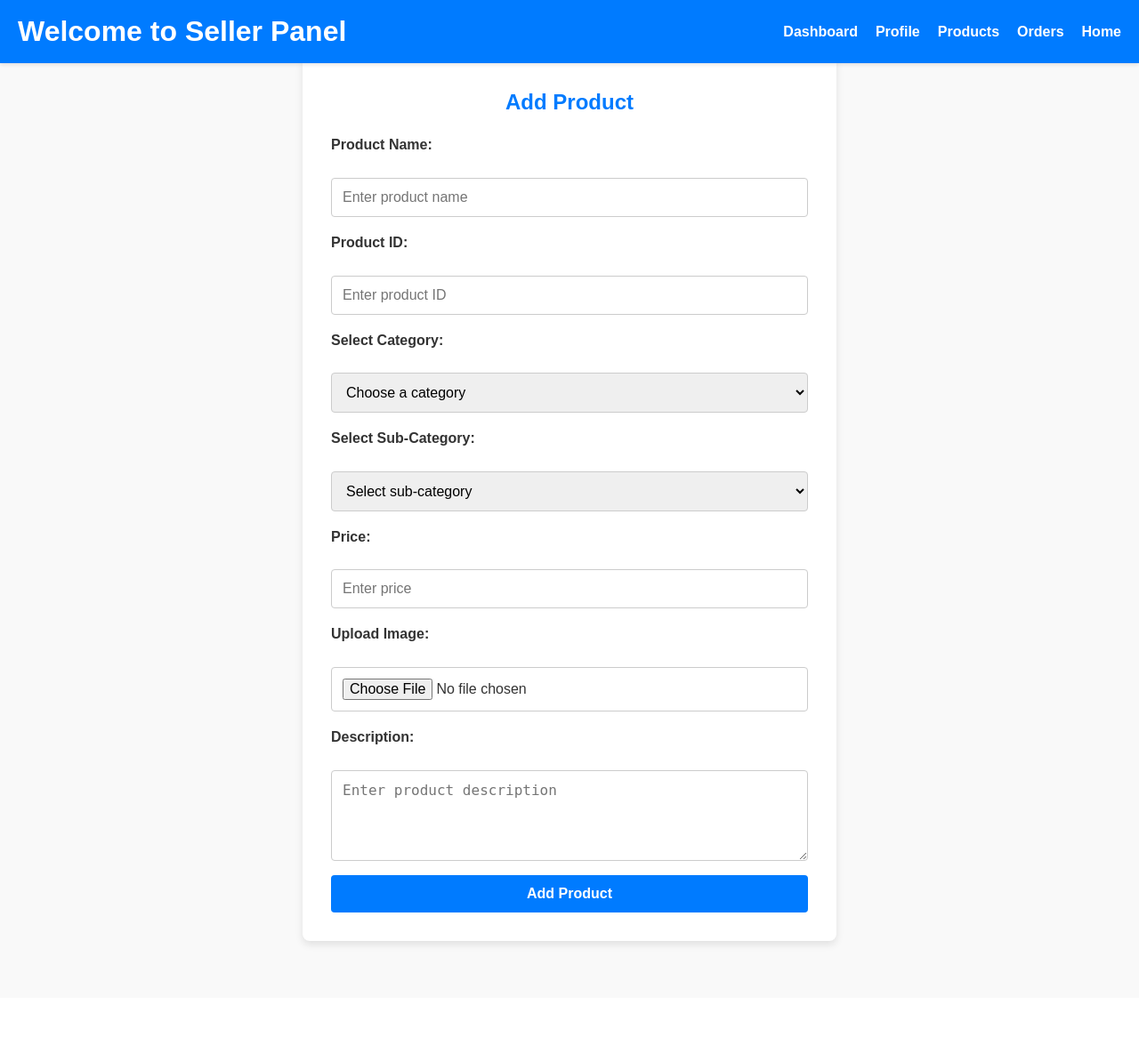
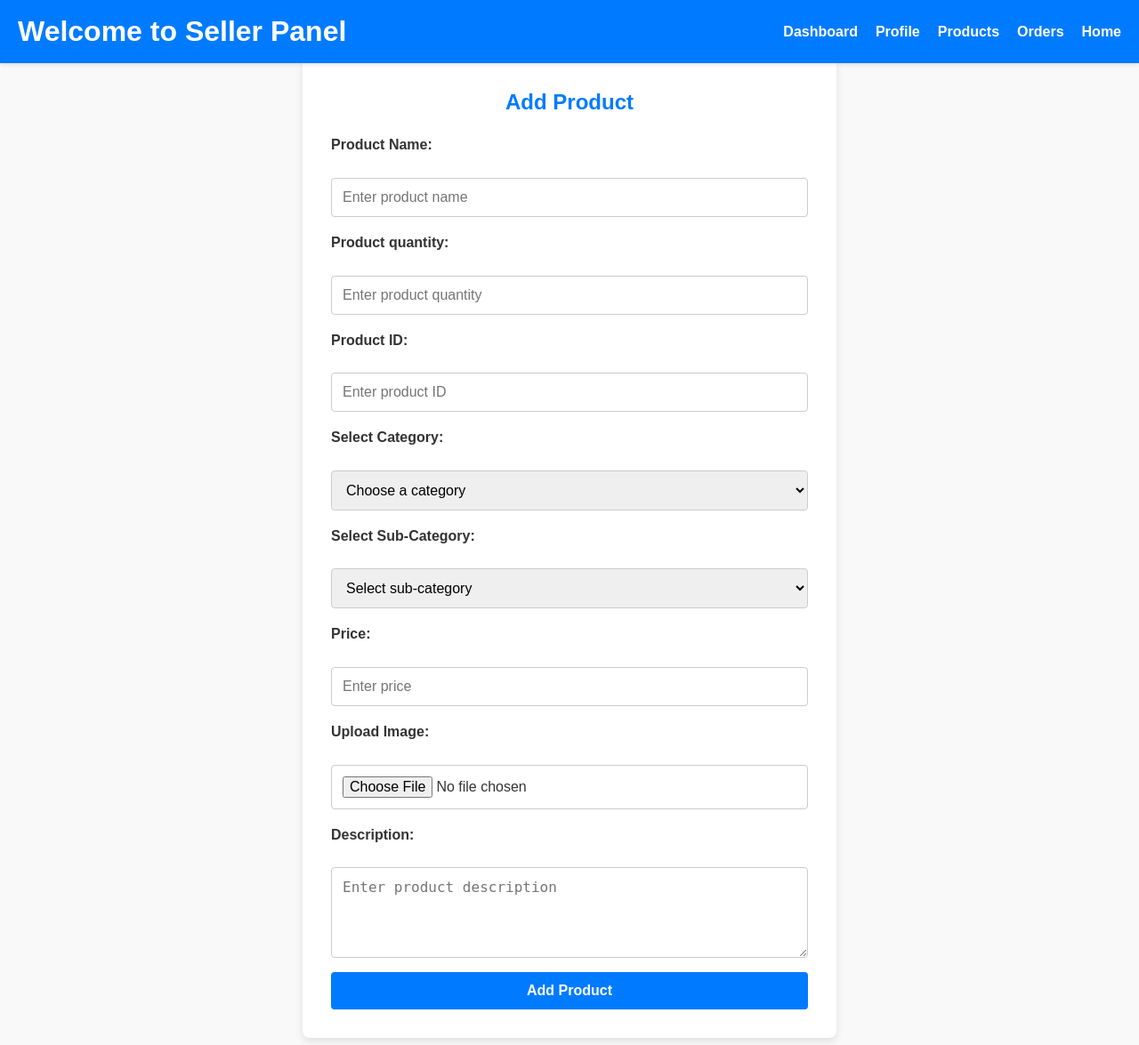
Before and after one commit to Sampathcode12/E-commerce-site, a PHP site: page /add_product.php in a window 1280 px wide. Shown: the top 1175 px of the page at 89% size. Before the commit the page ends 1065 px from the top, so only its background shows below. Run offline with PHP 8.4, Linux system fonts and the light colour scheme; the visitor is signed in with stand-in values (Sample User, id 1).

Commit message:
after ading quantiti funtion in add product

```diff
--- a/page/add_product.php
+++ b/page/add_product.php
@@ -15,6 +15,7 @@
 
 if ($_SERVER['REQUEST_METHOD'] === 'POST' && isset($_POST['add_product'])) {
     $name = htmlspecialchars($_POST['name']);
+    $product_quantity = htmlspecialchars($_POST['quantity']);
     $product_id = htmlspecialchars($_POST['product_ID']);
     $category = htmlspecialchars($_POST['category']);
     $sub_category = htmlspecialchars($_POST['sub-category']);
@@ -39,10 +40,10 @@
         $allowed_types = ['image/jpeg', 'image/png', 'image/gif'];
         if (in_array($_FILES['image']['type'], $allowed_types) && $_FILES['image']['size'] <= 2 * 1024 * 1024) {
             if (move_uploaded_file($_FILES["image"]["tmp_name"], $image_path)) {
-                $sql = "INSERT INTO products (name, product_ID, category, sub_category, price, image_path, description)
-                        VALUES (?, ?, ?, ?, ?, ?, ?)";
+                $sql = "INSERT INTO products (name,quantity, product_ID, category, sub_category, price, image_path, description)
+                        VALUES (?, ?, ?, ?, ?, ?, ?,?)";
                 $stmt = $conn->prepare($sql);
-                $stmt->bind_param("sssssss", $name, $product_id, $category, $sub_category, $price, $image_path, $description);
+                $stmt->bind_param("ssssssss", $name, $product_quantity, $product_id, $category, $sub_category, $price, $image_path, $description);
 
                 if ($stmt->execute()) {
                     echo "<p style='color: green;'>Product added successfully!</p>";
@@ -115,6 +116,9 @@
                     <label for="name" class="form-label">Product Name:</label>
                     <input type="text" id="name" name="name" class="form-input" placeholder="Enter product name" required>
 
+                    <label for="quantity" class="form-label">Product quantity:</label>
+                    <input type="text" id="quantity" name="quantity" class="form-input" placeholder="Enter product quantity" required>
+
                     <label for="product_ID" class="form-label">Product ID:</label>
                     <input type="text" id="product_ID" name="product_ID" class="form-input" placeholder="Enter product ID" required>
 
```
Also changed, not shown: page/uploads/logog for music web site. include handshak. busines name is ALL FOR MUSICE.jpg (added).
